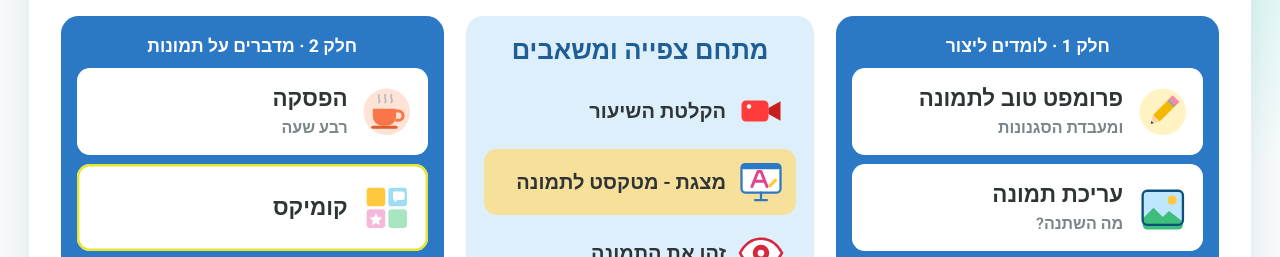
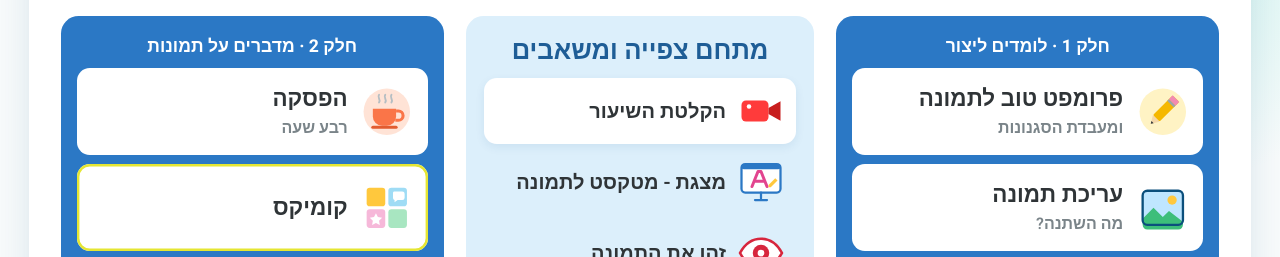
Before and after one commit to shirazel/tel-sheva, a plain HTML site: page lesson-2.html in a window 1280 px wide. Shown: the part 144-401 px from the top of the page. Drawn offline with Linux system fonts and the light colour scheme.

Commit message:
שיעור 2: הקלטה ברובריקה לבנה, מצגת בלי הדגשה
Co-Authored-By: Claude Opus 5.5 <noreply@anthropic.com>

```diff
--- a/lesson-2.html
+++ b/lesson-2.html
@@ -353,6 +353,8 @@ html,body{margin:0;height:100%;overflow:hidden;background:#EEF4F6;font-family:'H
 .ideas.open .ilist{display:flex}
 .ideas.open .ione,.ideas.open .imore{visibility:hidden}
 .ideas .ilist li{background:#fff;border-radius:12px;padding:10px 16px;font-size:24px;border-right:5px solid #F5B800}
+.mrow.wh{background:#fff;box-shadow:0 4px 12px rgba(11,79,124,.08)}
+.mrow.wh:hover{background:#F4FAFE}
 </style>
 </head>
 <body>
@@ -381,8 +383,8 @@ html,body{margin:0;height:100%;overflow:hidden;background:#EEF4F6;font-family:'H
     </div>
     <div class="panel light">
       <h2>מתחם צפייה ומשאבים</h2>
-      <div role="button" tabindex="0" data-move class="mrow" data-open="rec"><span class="art"><svg class="a" viewBox="0 0 64 64"><rect x="6" y="18" width="36" height="28" rx="6" fill="#FF3B3B"/><path d="M42 28l16-9v26l-16-9z" fill="#C81E1E"/><circle cx="16" cy="26" r="3" fill="#fff"/></svg></span><span data-edit>הקלטת השיעור</span></div>
-      <div role="button" tabindex="0" data-move class="mrow hl" data-open="deck"><span class="art"><svg class="a" viewBox="0 0 64 64"><rect x="6" y="8" width="52" height="38" rx="5" fill="#fff" stroke="#2B78C5" stroke-width="3"/><rect x="6" y="8" width="52" height="7" rx="3" fill="#2B78C5"/><path d="M20 38l8-20h4l8 20M23 31h14" stroke="#E2448F" stroke-width="4" fill="none" stroke-linecap="round" stroke-linejoin="round"/><path d="M42 36l9-9 3 3-9 9h-3z" fill="#FFC83D"/><path d="M32 46v8M24 56h16" stroke="#2B78C5" stroke-width="3" stroke-linecap="round"/></svg></span><span data-edit>מצגת - מטקסט לתמונה</span></div>
+      <div role="button" tabindex="0" data-move class="mrow wh" data-open="rec"><span class="art"><svg class="a" viewBox="0 0 64 64"><rect x="6" y="18" width="36" height="28" rx="6" fill="#FF3B3B"/><path d="M42 28l16-9v26l-16-9z" fill="#C81E1E"/><circle cx="16" cy="26" r="3" fill="#fff"/></svg></span><span data-edit>הקלטת השיעור</span></div>
+      <div role="button" tabindex="0" data-move class="mrow" data-open="deck"><span class="art"><svg class="a" viewBox="0 0 64 64"><rect x="6" y="8" width="52" height="38" rx="5" fill="#fff" stroke="#2B78C5" stroke-width="3"/><rect x="6" y="8" width="52" height="7" rx="3" fill="#2B78C5"/><path d="M20 38l8-20h4l8 20M23 31h14" stroke="#E2448F" stroke-width="4" fill="none" stroke-linecap="round" stroke-linejoin="round"/><path d="M42 36l9-9 3 3-9 9h-3z" fill="#FFC83D"/><path d="M32 46v8M24 56h16" stroke="#2B78C5" stroke-width="3" stroke-linecap="round"/></svg></span><span data-edit>מצגת - מטקסט לתמונה</span></div>
       <a class="mrow" href="https://www.mako.co.il/news-specials/data_n12/Article-b22396c82e52981027.htm" target="_blank" rel="noopener"><span class="art"><svg class="a" viewBox="0 0 64 64"><path d="M4 32C11 19 21 13 32 13s21 6 28 19c-7 13-17 19-28 19S11 45 4 32z" fill="#fff" stroke="#D7263D" stroke-width="3.5" stroke-linejoin="round"/><circle cx="32" cy="32" r="11" fill="#D7263D"/><circle cx="32" cy="32" r="4.5" fill="#fff"/></svg></span><span>זהו את התמונה</span></a>
       <a class="mrow" href="https://gemini.google.com/share/d6e7352f6da8" target="_blank" rel="noopener"><span class="art"><svg class="a" viewBox="0 0 64 64"><circle cx="32" cy="32" r="30" fill="#F8C6D3"/><path d="M26 12h12M28 12v14L16 48a4 4 0 0 0 3.5 6h25a4 4 0 0 0 3.5-6L36 26V12" fill="#fff" stroke="#C2185B" stroke-width="3" stroke-linejoin="round"/><path d="M20 42h24l4 7a3 3 0 0 1-2.6 4.5H18.6A3 3 0 0 1 16 49z" fill="#E2448F"/><circle cx="28" cy="46" r="2" fill="#fff"/><circle cx="35" cy="48" r="1.5" fill="#fff"/></svg></span><span>נסו את מעבדת הסגנונות</span></a>
       <a class="mrow" href="https://wheelofnames.com/" target="_blank" rel="noopener"><span class="art"><svg class="a" viewBox="0 0 64 64"><g transform="translate(32 35)"><path d="M0 0L0-26A26 26 0 0 1 22.5-13z" fill="#E2448F"/><path d="M0 0L22.5-13A26 26 0 0 1 22.5 13z" fill="#FFC83D"/><path d="M0 0L22.5 13A26 26 0 0 1 0 26z" fill="#3DBE7A"/><path d="M0 0L0 26A26 26 0 0 1-22.5 13z" fill="#2B78C5"/><path d="M0 0L-22.5 13A26 26 0 0 1-22.5-13z" fill="#7A5BD6"/><path d="M0 0L-22.5-13A26 26 0 0 1 0-26z" fill="#FA7548"/><circle r="5" fill="#fff"/></g><path d="M27 2h10l-5 9z" fill="#2F3437"/></svg></span><span>גלגל ההגרלה</span></a>
```
